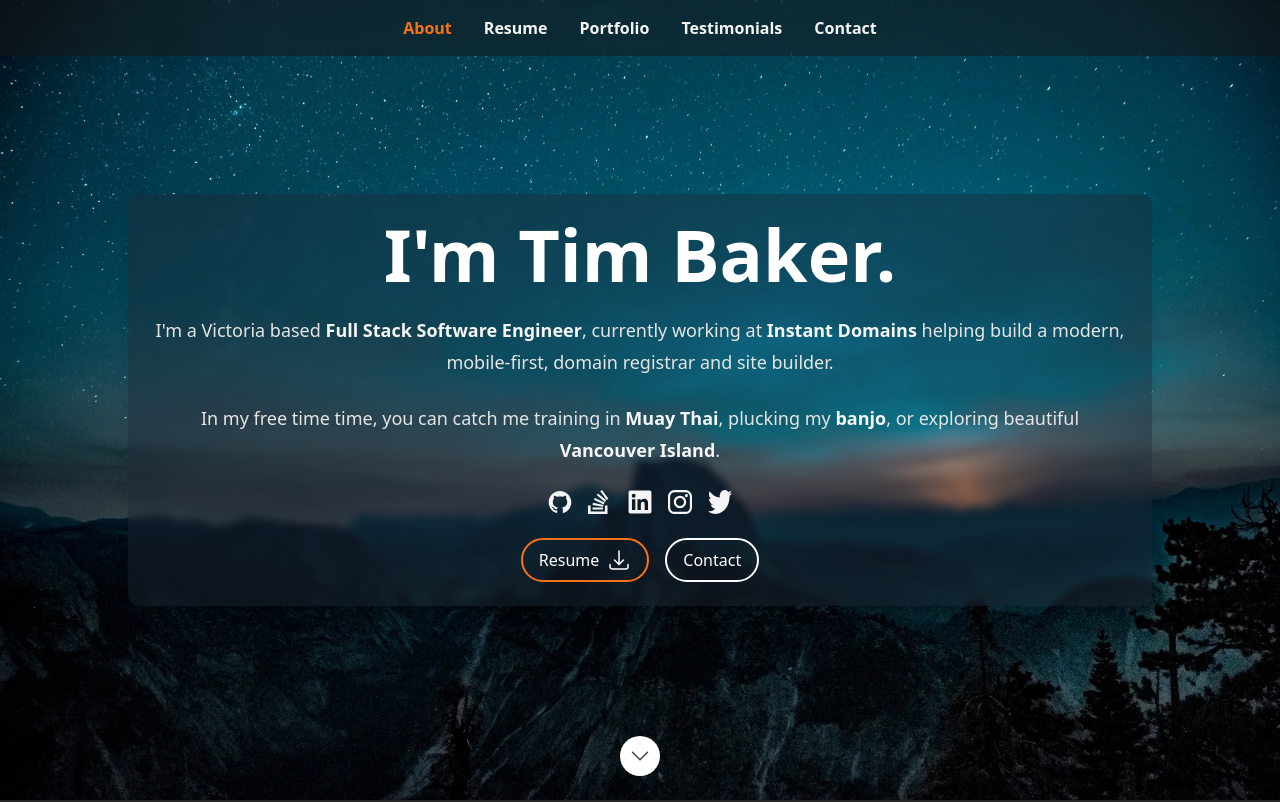
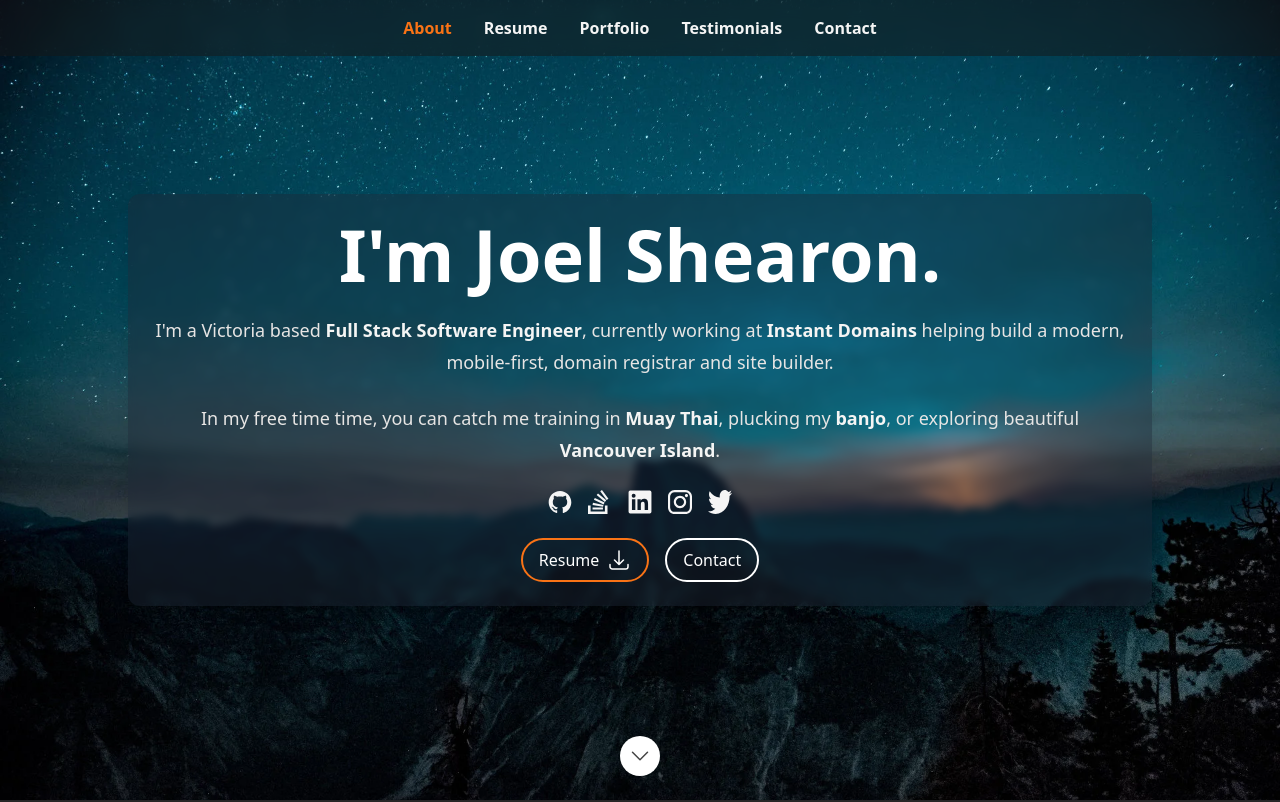
Before and after one commit to hippi345/resume-site, a Next.js app: page / in a window 1280 px wide. Shown: the top 802 px of the page. Built offline with nearby package versions, Linux system fonts and the light colour scheme.

Commit message:
change name simple

```diff
--- a/src/data/data.tsx
+++ b/src/data/data.tsx
@@ -69,7 +69,7 @@ export type SectionId = (typeof SectionId)[keyof typeof SectionId];
  */
 export const heroData: Hero = {
   imageSrc: heroImage,
-  name: `I'm Tim Baker.`,
+  name: `I'm Joel Shearon.`,
   description: (
     <>
       <p className="prose-sm text-stone-200 sm:prose-base lg:prose-lg">
```
